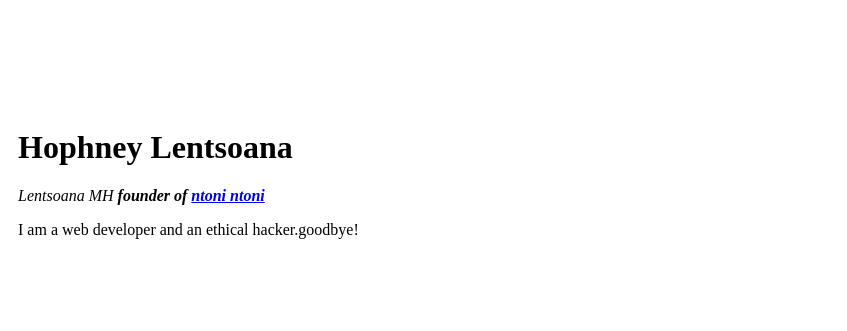
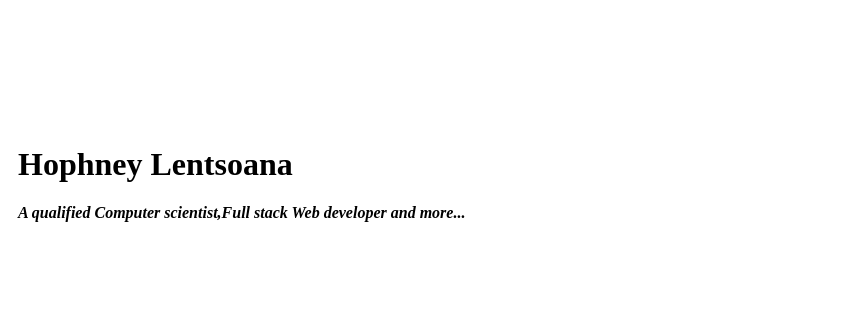
Before and after one commit to HophneyLentsoana/cv, a plain HTML site: page index.html in a window 1280 px wide. Shown: the top 331 px of the page, 433-1280 px from the left. Drawn offline with Linux system fonts and the light colour scheme.

Commit message:
Update index.html

```diff
--- a/index.html
+++ b/index.html
@@ -15,8 +15,7 @@
       </td>
       <td>
         <h1>Hophney Lentsoana</h1>
-        <p><em>Lentsoana MH <strong>founder of <a href="https://twitter.com/_Hophney">ntoni ntoni</a></strong></em></p>
-        <p>I am a web developer and an ethical hacker.goodbye!</p>
+        <p><em><strong>A qualified Computer scientist,Full stack Web developer and more...</strong></em></p>
       </td>
     </tr>
   </table>
```
